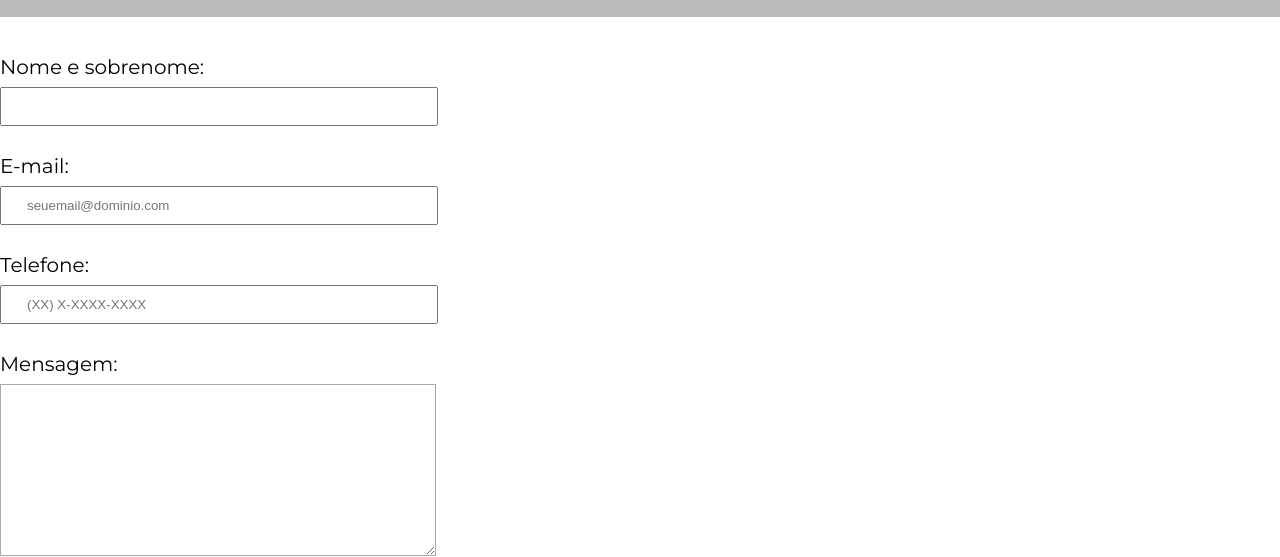
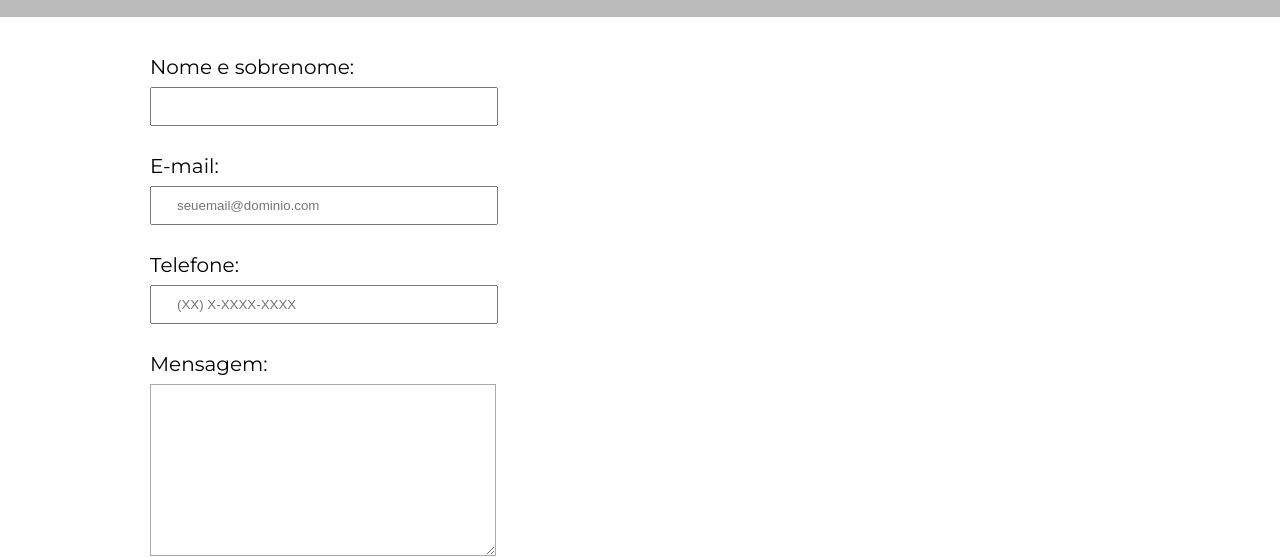
Before and after one commit to melkmuller/barbearia-alura, a plain HTML site: page contato.html in a window 1280 px wide. Shown: the part 276-833 px from the top of the page. Drawn offline with Linux system fonts and the light colour scheme.

Commit message:
Update style.css
Now updtaing the right class

```diff
--- a/style.css
+++ b/style.css
@@ -2,7 +2,7 @@ body{
 	font-family: 'Montserrat', sans-serif;
 }
 
-.main-conteudo{
+.main-contato{
 	width: 980px;
 	margin: 0 auto;
 }
```
